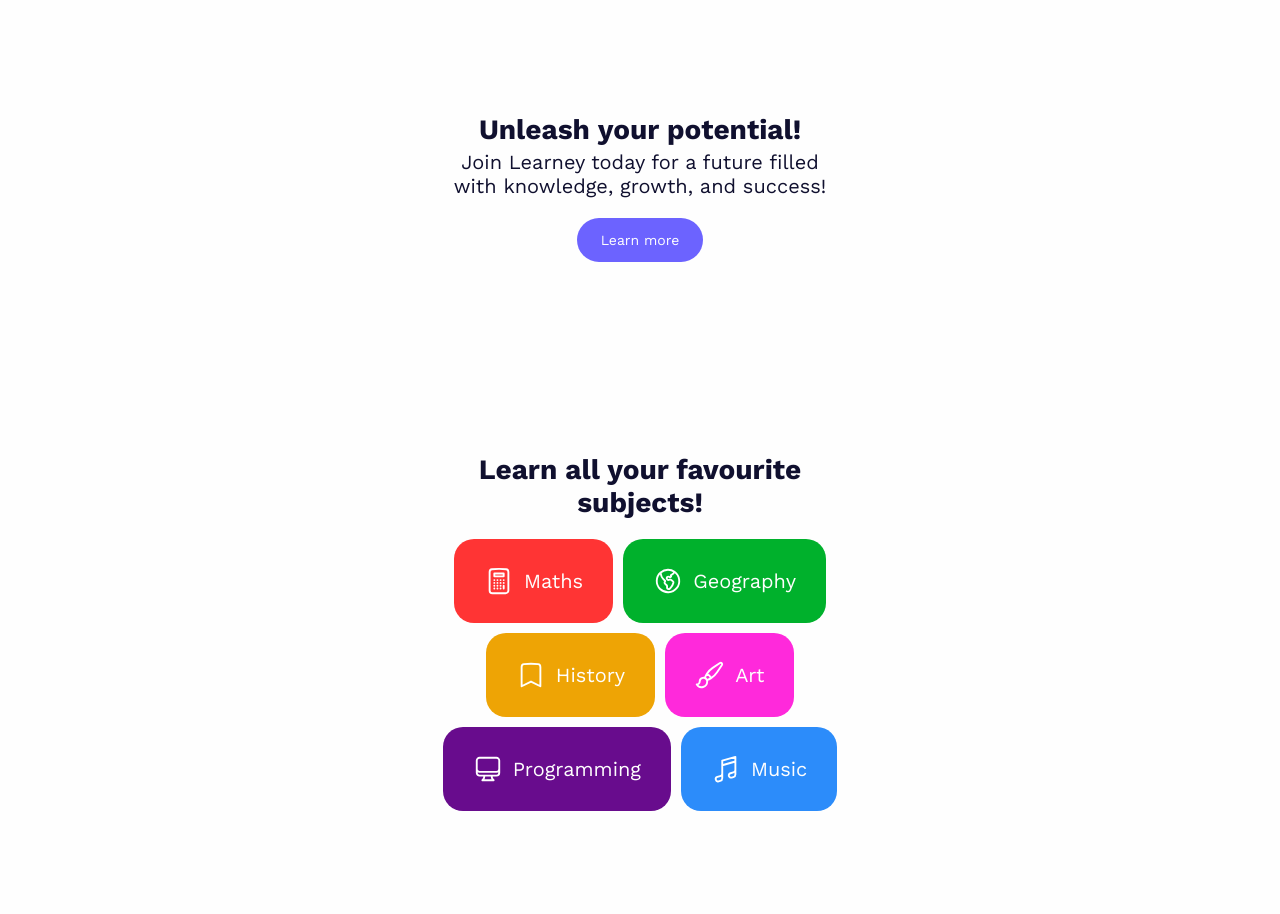
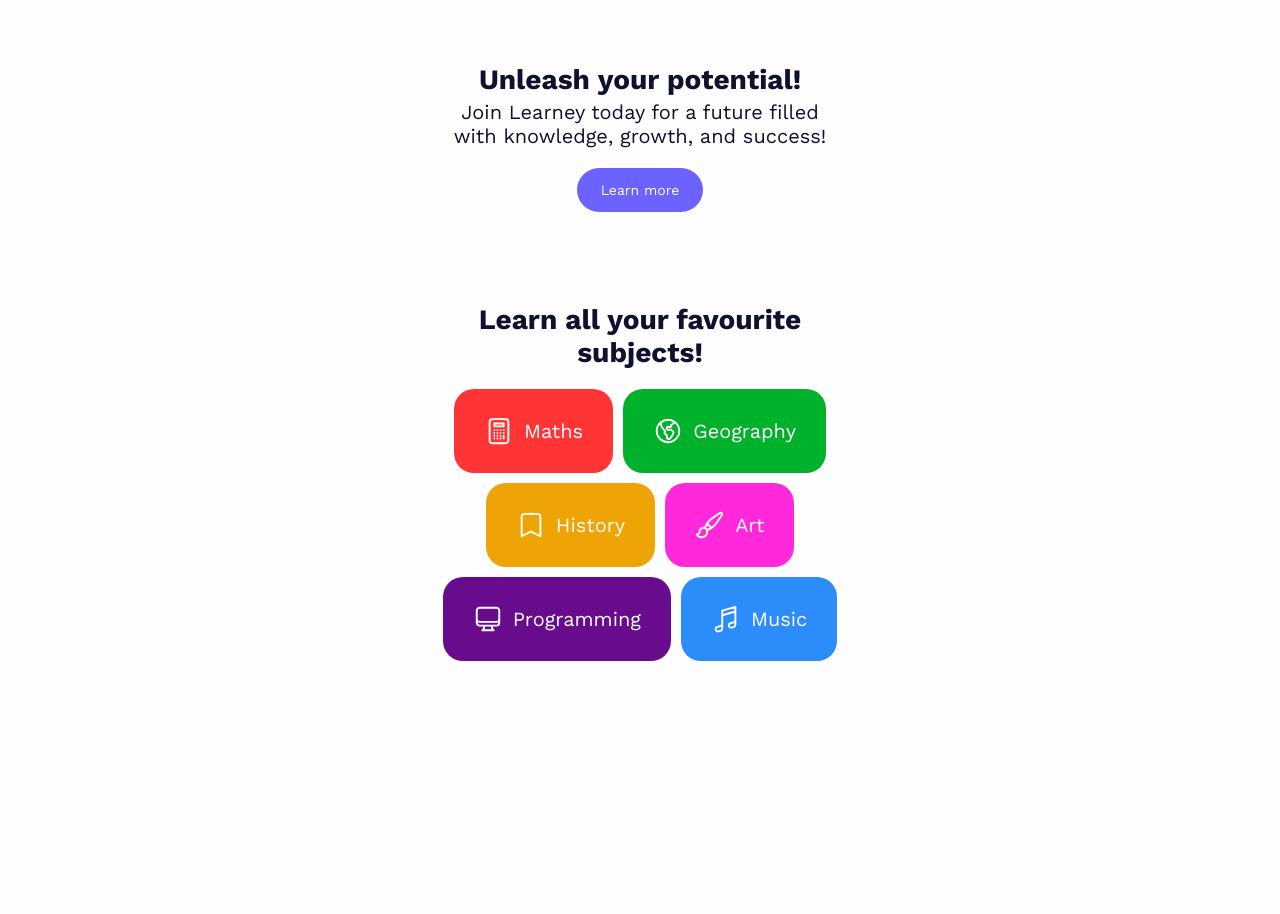
Before and after one commit to ItsEverest/Learney, a plain HTML site: page index.html in a window 1280 px wide. Shown: the part 74-988 px from the top of the page. After the commit the page ends 805 px from the top, so only its background shows below. Drawn offline with nearby package versions, Linux system fonts and the light colour scheme.

Commit message:
Some stylistic fixed

```diff
--- a/css/style.css
+++ b/css/style.css
@@ -17,6 +17,7 @@ html {
     font-family: 'Work Sans', sans-serif;
     background-color: var(--bg);
     color:var(--text);
+    padding: 0 10px;
 }
 
 body {
@@ -59,7 +60,7 @@ a {
 /*HERO-SECTION*/
 
 section {
-    margin:100px auto;
+    margin:50px auto;
     max-width: 400px;
     align-items: center;
     justify-content: center;
```
